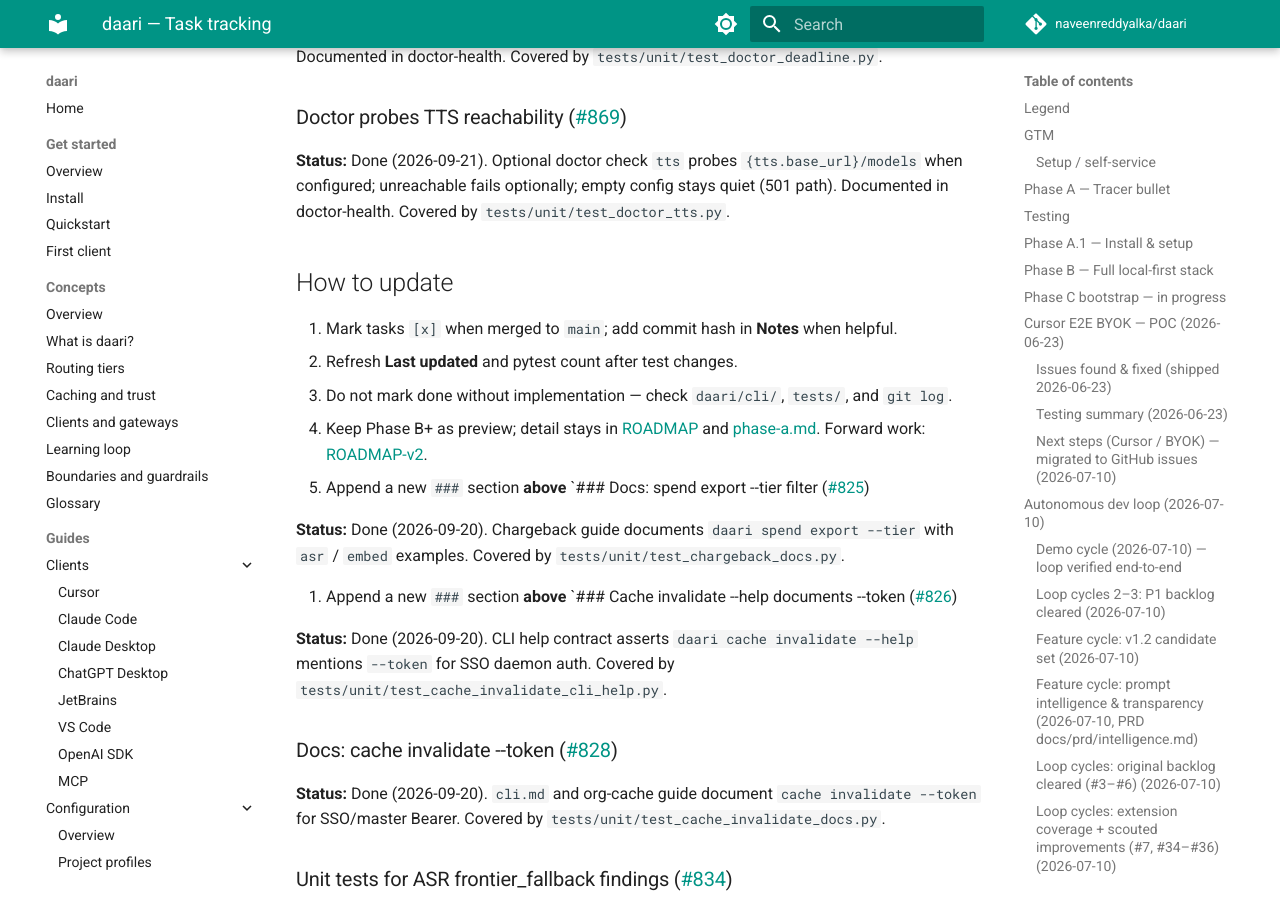
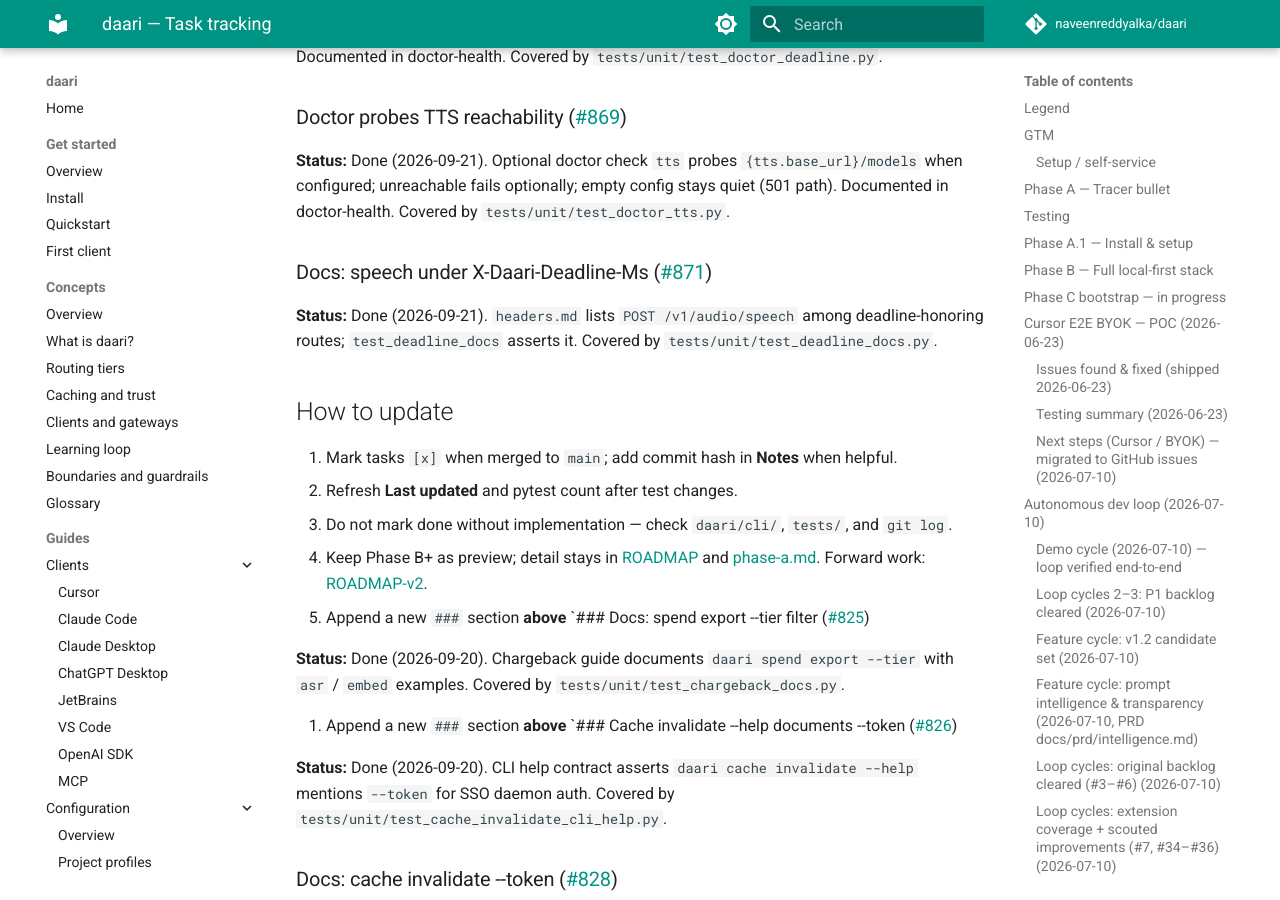
Before and after one commit to naveenreddyalka/daari, an MkDocs documentation site: the page built from docs/TRACKING.md, in a window 1280 px wide and 900 px high, scrolled down 91137 px. Built offline with MkDocs 1.6.1 and Material for MkDocs 9.7.7, drawn with Linux system fonts in a browser that asks for light colours; comment, search, counter and statistics services are not loaded.

Commit message:
docs(developer): list POST /v1/audio/speech under X-Daari-Deadline-Ms (#876)
Speech already honors the deadline header; docs and contract tests now match
the shipped modality list.

Co-authored-by: Cursor <cursoragent@cursor.com>

```diff
--- a/docs/TRACKING.md
+++ b/docs/TRACKING.md
@@ -3783,6 +3783,15 @@ value. Documented in doctor-health. Covered by
 config stays quiet (501 path). Documented in doctor-health. Covered by
 `tests/unit/test_doctor_tts.py`.
 
+
+### Docs: speech under X-Daari-Deadline-Ms ([#871](https://github.com/naveenreddyalka/daari/issues/871))
+
+<!-- tracking:#871 -->
+**Status:** Done (2026-09-21). `headers.md` lists `POST /v1/audio/speech` among
+deadline-honoring routes; `test_deadline_docs` asserts it. Covered by
+`tests/unit/test_deadline_docs.py`.
+
+
 ## How to update
 
 1. Mark tasks `[x]` when merged to `main`; add commit hash in **Notes** when helpful.
```
Also changed, not shown: docs/developer/reference/headers.md (+1 -1 lines), 1 other file.
